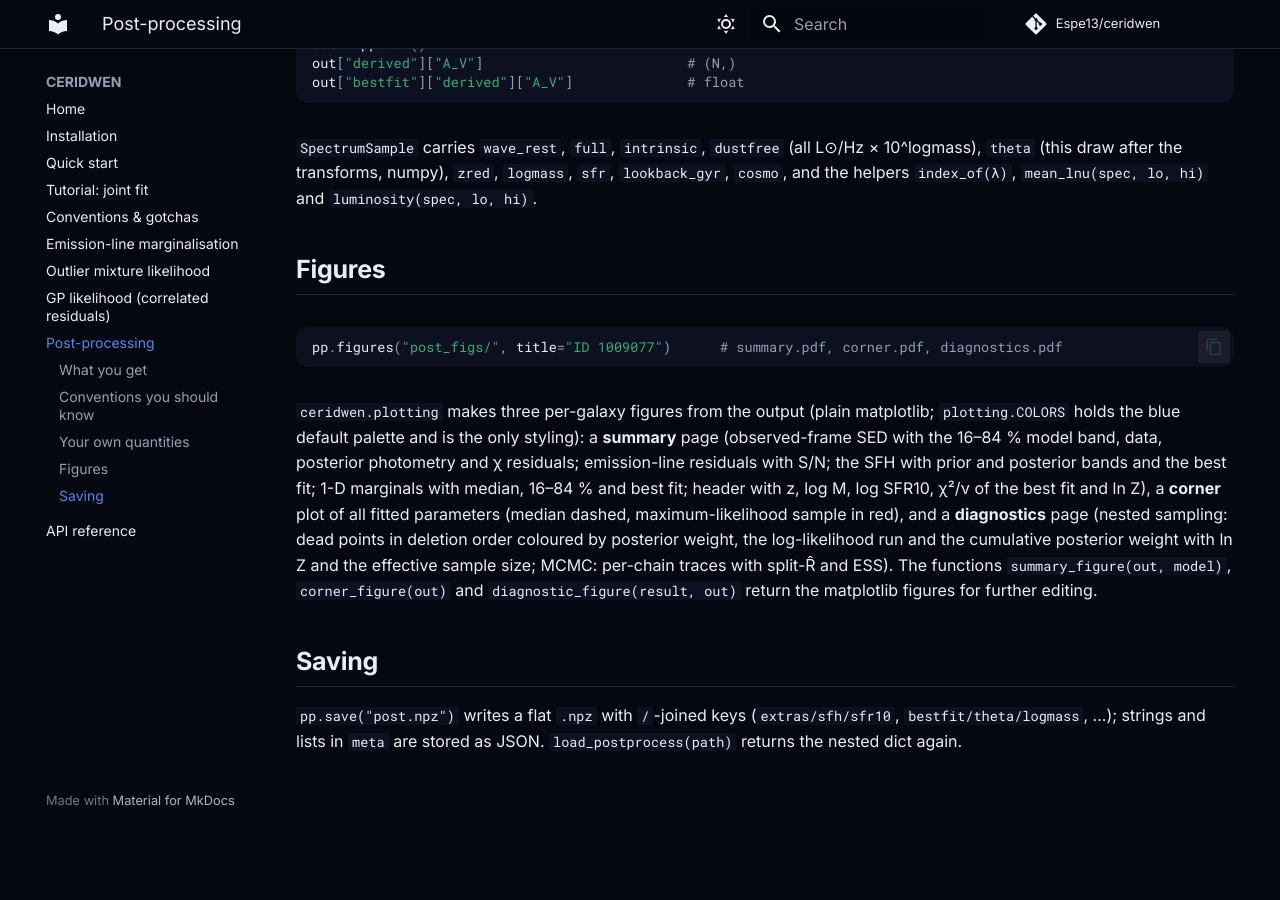
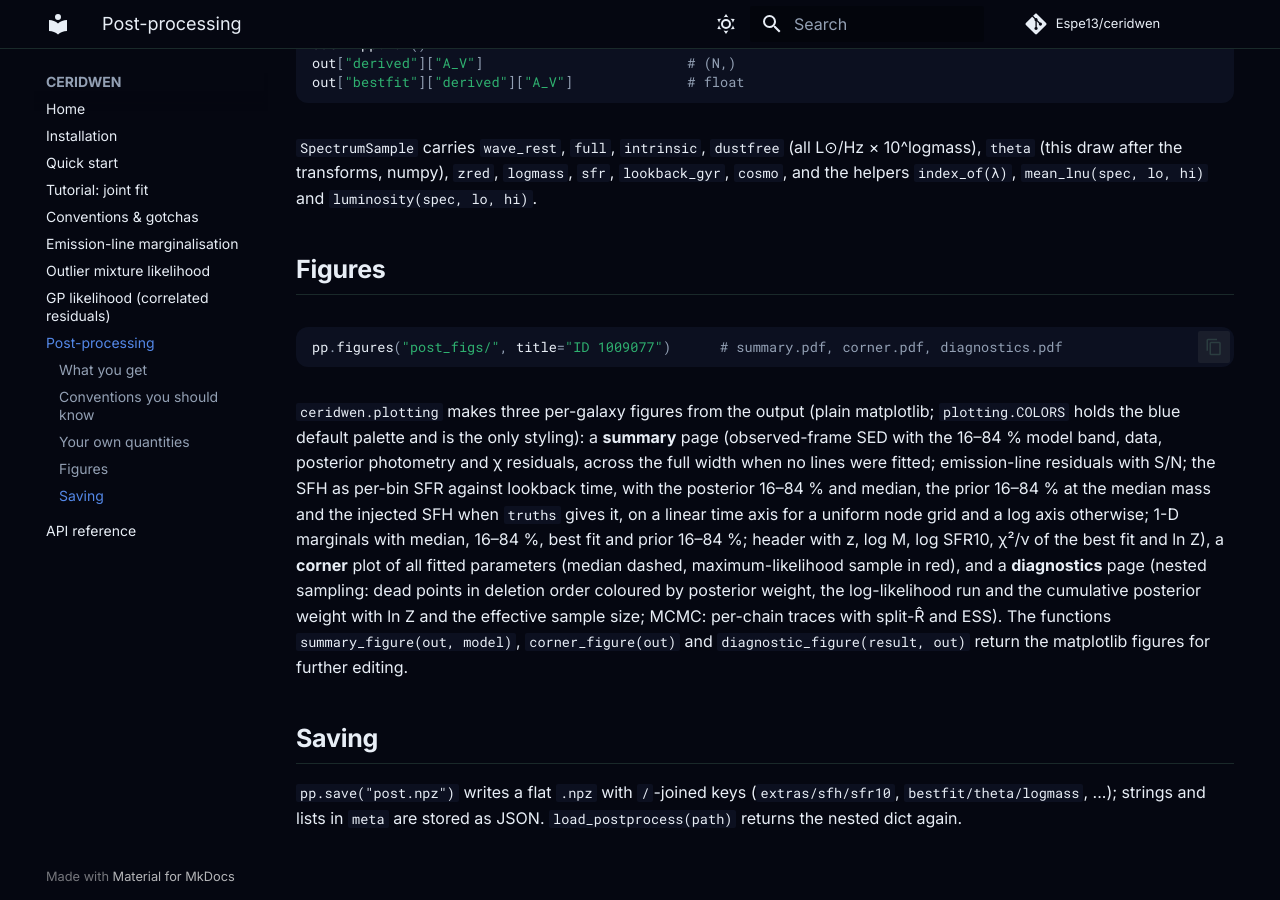
Before and after one commit to Espe13/ceridwen, an MkDocs documentation site: the page built from docs/postprocessing.md, in a window 1280 px wide and 900 px high, scrolled down 4538 px. Built offline with MkDocs 1.6.1 and Material for MkDocs 9.7.7, drawn with Linux system fonts in a browser that asks for light colours; comment, search, counter and statistics services are not loaded; before the commit the page ends 5361 px from its top, so only the background shows below that.

Commit message:
Q2-012: docs/postprocessing.md describes the summary figure's SFH panel as drawn
Co-Authored-By: Claude Opus 5.5 (1M context) <noreply@anthropic.com>

```diff
--- a/docs/postprocessing.md
+++ b/docs/postprocessing.md
@@ -178,9 +178,12 @@ pp.figures("post_figs/", title="ID 1009077")      # summary.pdf, corner.pdf, dia
 `ceridwen.plotting` makes three per-galaxy figures from the output (plain
 matplotlib; `plotting.COLORS` holds the blue default palette and is the only
 styling): a **summary** page (observed-frame SED with the 16–84 % model band,
-data, posterior photometry and χ residuals; emission-line residuals with S/N;
-the SFH with prior and posterior bands and the best fit; 1-D marginals with
-median, 16–84 % and best fit; header with z, log M, log SFR10, χ²/ν of the best
+data, posterior photometry and χ residuals, across the full width when no lines
+were fitted; emission-line residuals with S/N; the SFH as per-bin SFR against
+lookback time, with the posterior 16–84 % and median, the prior 16–84 % at the
+median mass and the injected SFH when `truths` gives it, on a linear time axis
+for a uniform node grid and a log axis otherwise; 1-D marginals with
+median, 16–84 %, best fit and prior 16–84 %; header with z, log M, log SFR10, χ²/ν of the best
 fit and ln Z), a **corner** plot of all fitted parameters (median dashed,
 maximum-likelihood sample in red), and a **diagnostics** page (nested sampling:
 dead points in deletion order coloured by posterior weight, the log-likelihood
```
